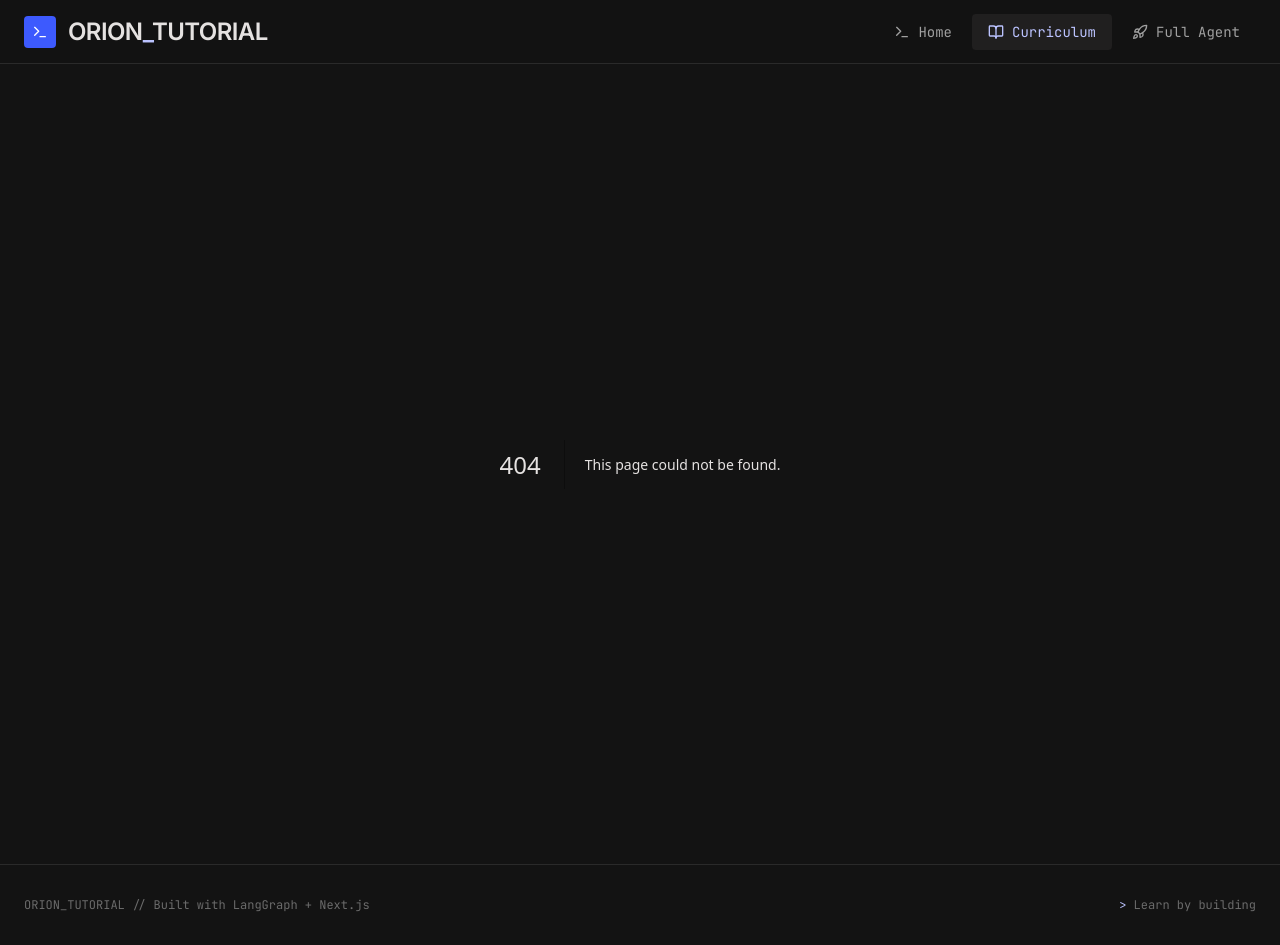
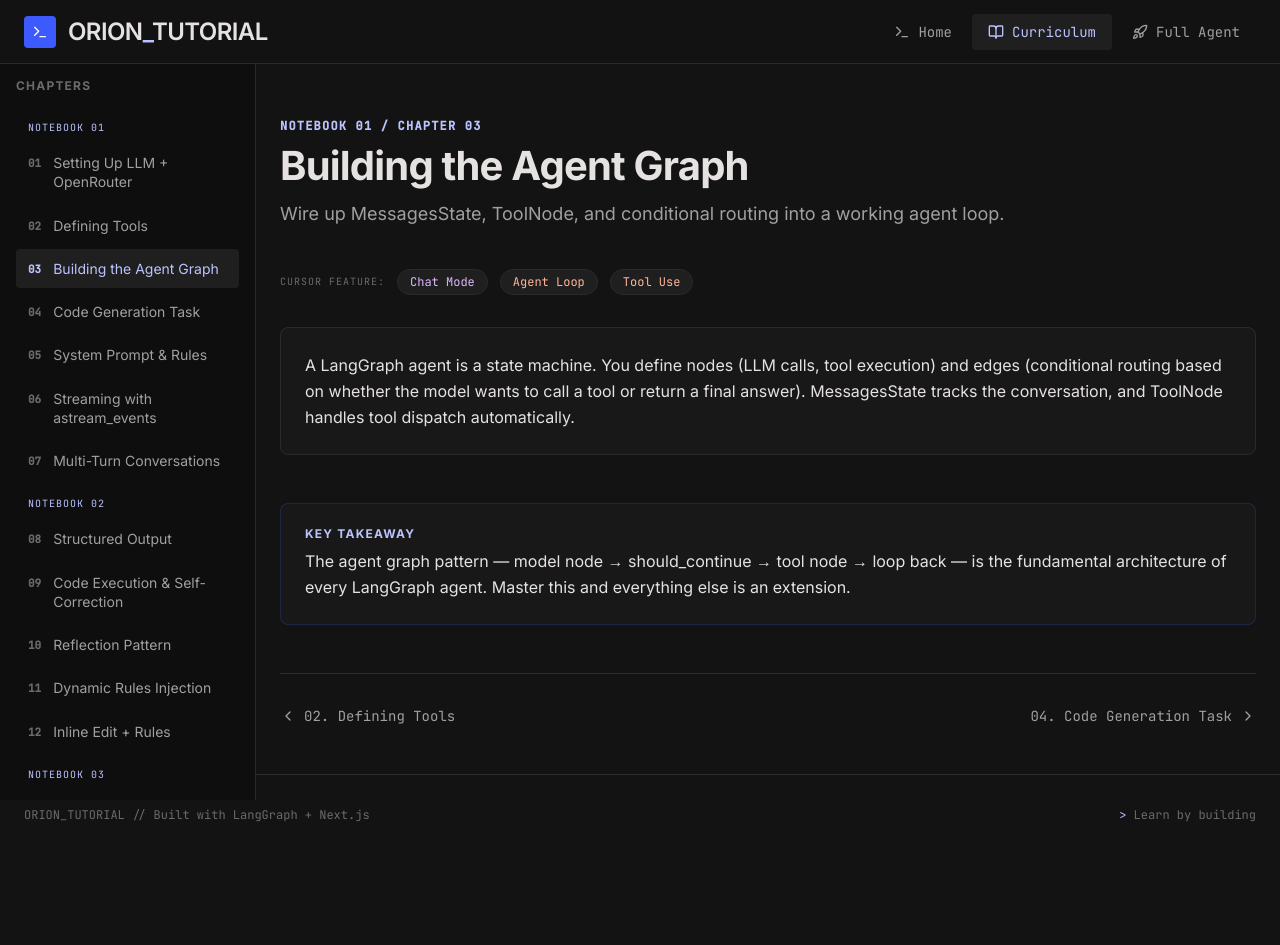
Before and after one commit to ishandutta0098/orion-tutorial, a Next.js app in the folder web/: page /curriculum/agent-graph in a window 1280 px wide. Before the commit this address had no page. After the commit the page ends 855 px from the top, so only its background shows below. Built offline with nearby package versions, Linux system fonts and the light colour scheme.

Commit message:
Add chapter detail page with sidebar, demos, and prev/next nav

```diff
--- /dev/null
+++ b/web/app/curriculum/[slug]/page.tsx
@@ -0,0 +1,112 @@
+import { notFound } from "next/navigation";
+import Link from "next/link";
+import { ChevronLeft, ChevronRight } from "lucide-react";
+import { chapters, getChapter, getAdjacentChapters } from "@/lib/registry";
+import { ChapterSidebar } from "@/components/AppShell/ChapterSidebar";
+import { DemoStation } from "@/components/Chapter/DemoStation";
+
+export function generateStaticParams() {
+  return chapters.map((ch) => ({ slug: ch.slug }));
+}
+
+export default async function ChapterPage({
+  params,
+}: {
+  params: Promise<{ slug: string }>;
+}) {
+  const { slug } = await params;
+  const chapter = getChapter(slug);
+  if (!chapter) notFound();
+
+  const { prev, next } = getAdjacentChapters(slug);
+
+  return (
+    <div className="flex">
+      <ChapterSidebar />
+
+      <div className="lg:pl-64 flex-1">
+        <div className="max-w-5xl mx-auto px-6 py-12">
+          <div className="mb-10">
+            <span className="font-code text-primary-light text-label-caps uppercase tracking-widest">
+              {chapter.notebook} / Chapter {String(chapter.number).padStart(2, "0")}
+            </span>
+            <h1 className="font-headline text-headline-lg text-ink mt-2">
+              {chapter.title}
+            </h1>
+            <p className="font-body text-body-lg text-gray2 mt-3">
+              {chapter.subtitle}
+            </p>
+          </div>
+
+          {chapter.cursorFeature && (
+            <div className="flex items-center gap-3 mb-8">
+              <span className="font-code text-[10px] tracking-widest uppercase text-gray3">
+                Cursor Feature:
+              </span>
+              <span className="px-3 py-1 rounded-full bg-surface border border-hairline font-code text-xs text-secondary">
+                {chapter.cursorFeature}
+              </span>
+              {chapter.designPatterns?.map((p) => (
+                <span key={p} className="px-3 py-1 rounded-full bg-surface border border-hairline font-code text-xs text-accent">
+                  {p}
+                </span>
+              ))}
+            </div>
+          )}
+
+          <div className="bg-surface/50 border border-hairline rounded-lg p-6 mb-12">
+            <p className="font-body text-body-md text-ink leading-relaxed">
+              {chapter.intro}
+            </p>
+          </div>
+
+          {chapter.demos.length > 0 && (
+            <section className="space-y-12 mb-16">
+              {chapter.demos.map((demo) => (
+                <DemoStation key={demo.id} demo={demo} />
+              ))}
+            </section>
+          )}
+
+          <div className="bg-surface/50 border border-primary/20 rounded-lg p-6 mb-12">
+            <h2 className="font-headline text-label-caps uppercase text-primary-light tracking-widest mb-2">
+              Key Takeaway
+            </h2>
+            <p className="font-body text-body-md text-ink leading-relaxed">
+              {chapter.takeaway}
+            </p>
+          </div>
+
+          <nav className="flex items-center justify-between border-t border-hairline pt-8">
+            {prev ? (
+              <Link
+                href={`/curriculum/${prev.slug}`}
+                className="flex items-center gap-2 font-code text-sm text-gray2 hover:text-primary-light transition-colors"
+              >
+                <ChevronLeft className="w-4 h-4" />
+                <span>
+                  {String(prev.number).padStart(2, "0")}. {prev.title}
+                </span>
+              </Link>
+            ) : (
+              <div />
+            )}
+            {next ? (
+              <Link
+                href={`/curriculum/${next.slug}`}
+                className="flex items-center gap-2 font-code text-sm text-gray2 hover:text-primary-light transition-colors"
+              >
+                <span>
+                  {String(next.number).padStart(2, "0")}. {next.title}
+                </span>
+                <ChevronRight className="w-4 h-4" />
+              </Link>
+            ) : (
+              <div />
+            )}
+          </nav>
+        </div>
+      </div>
+    </div>
+  );
+}
```
